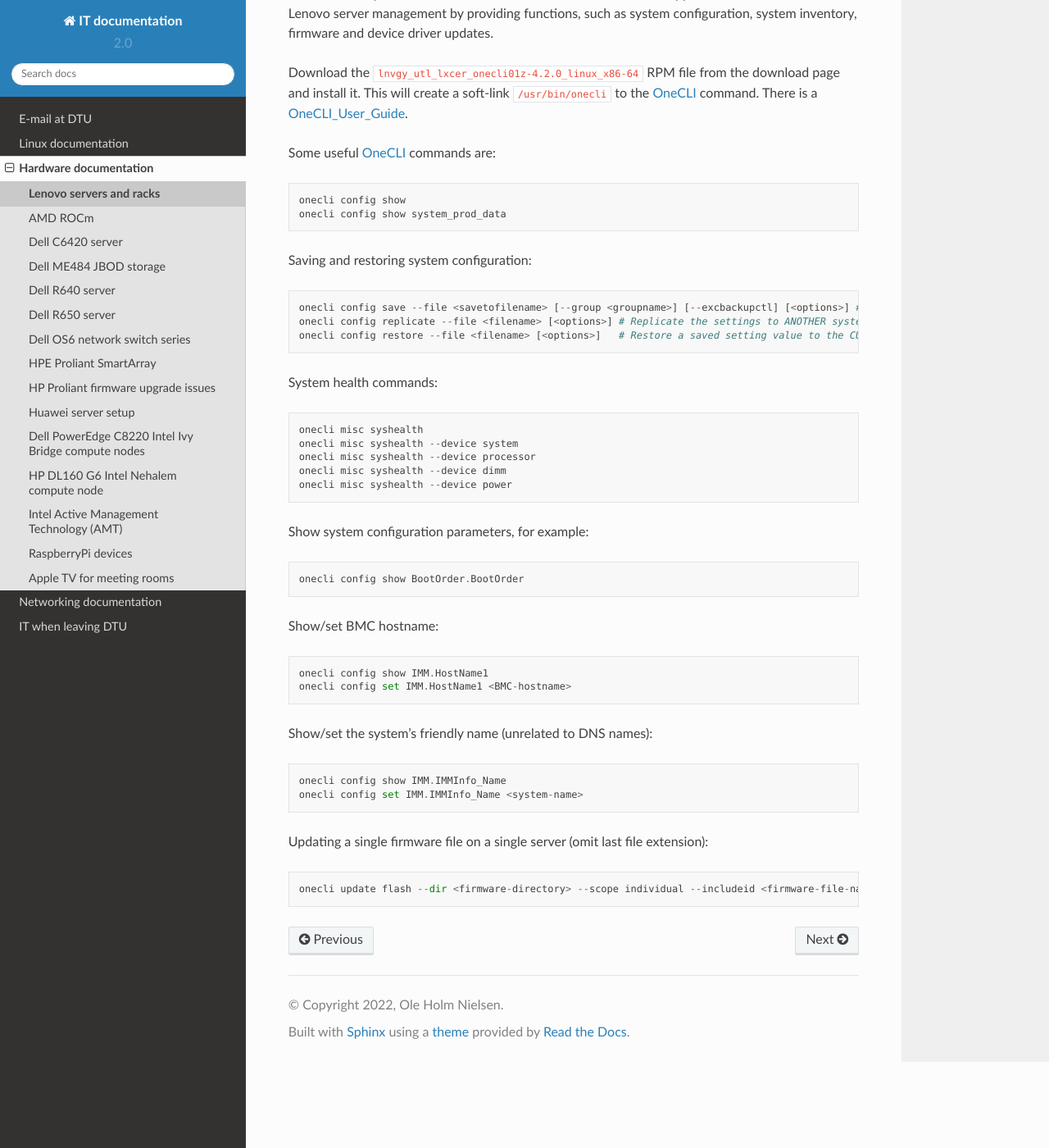
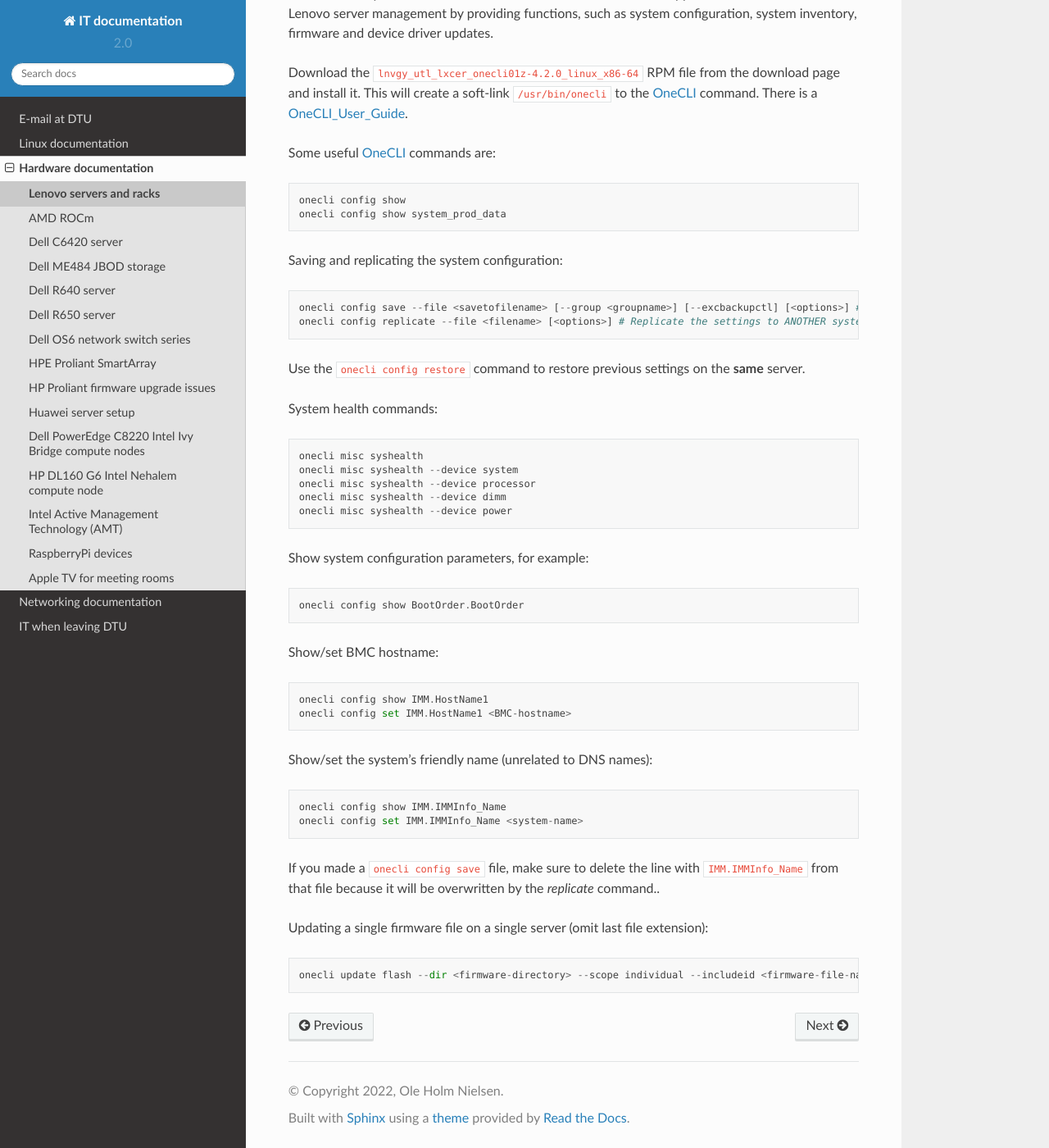
Before and after one commit to OleHolmNielsen/ITwiki, a Sphinx documentation site: the page built from docs/Lenovo_XClarity_BMC.rst, in a window 1280 px wide and 1400 px high, scrolled down 639 px. Shown: the whole window at 82% size. Built offline with Sphinx 7.4.7 and the Read the Docs theme 2.0.0, drawn with Linux system fonts in a browser that asks for light colours.

Commit message:
IMM.IMMInfo_Name

```diff
--- a/docs/Lenovo_XClarity_BMC.rst
+++ b/docs/Lenovo_XClarity_BMC.rst
@@ -38,11 +38,12 @@
   onecli config show
   onecli config show system_prod_data
 
-Saving and restoring system configuration::
+Saving and replicating the system configuration::
 
   onecli config save --file <savetofilename> [--group <groupname>] [--excbackupctl] [<options>] # Save the current settings
   onecli config replicate --file <filename> [<options>] # Replicate the settings to ANOTHER system
-  onecli config restore --file <filename> [<options>]   # Restore a saved setting value to the CURRENT system
+
+Use the ``onecli config restore`` command to restore previous settings on the **same** server.
 
 System health commands::
 
@@ -66,6 +67,9 @@
   onecli config show IMM.IMMInfo_Name
   onecli config set IMM.IMMInfo_Name <system-name>
 
+If you made a ``onecli config save`` file, make sure to delete the line with ``IMM.IMMInfo_Name`` from that file because it
+will be overwritten by the *replicate* command..
+
 Updating a single firmware file on a single server (omit last file extension)::
 
   onecli update flash --dir <firmware-directory> --scope individual --includeid <firmware-file-name>
```
